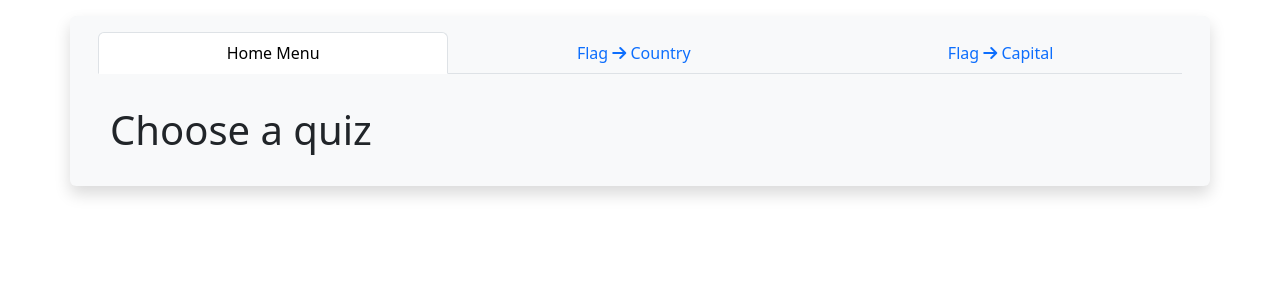
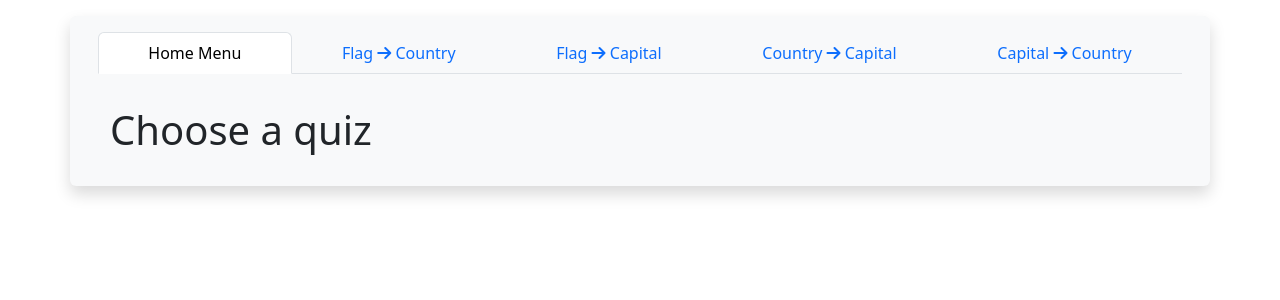
Before and after one commit to Inu-Oh/flags, a Django app: template flags/templates/index.html in a window 1280 px wide. Shown: the top 300 px of the page. Run offline with Django 5.2, Linux system fonts and the light colour scheme; the template is opened without the code that fills it, so the values that code supplies are empty.

Commit message:
start setting up country and capital quizzes

```diff
--- a/flags/static/flags.js
+++ b/flags/static/flags.js
@@ -3,6 +3,8 @@ $(document).ready( function() {
     // Add event listeners to switch main quiz GUIs or load quiz saved to session
     $('#flag-capital-quiz').on('click', () => loadFlagCapitalQuiz());
     $('#flag-country-quiz').on('click', () => loadFlagCountryQuiz());
+    $('#country-capital-quiz').on('click', () => loadCountryCapitalQuiz());
+    $('#capital-country-quiz').on('click', () => loadCapitalCountryQuiz());
     // Switch automatically if a quiz is storred in session
     fetch('check_session')
     .then(response => response.json())
@@ -14,11 +16,77 @@ $(document).ready( function() {
             case "flag_country":
                 loadFlagCountryQuiz();
                 break;
+            case "country_capital":
+                loadCountryCapitalQuiz();
+                break;
+            case "capital_country":
+                loadCapitalCountryQuiz();
+                break;
             default:
                 break;
         }
     })
 });
+
+
+function loadCapitalCountryQuiz() {
+    loadCard();
+    $('#country').attr('id', "capital");
+}
+
+
+function loadCountryCapitalQuiz() {
+    loadCard();
+}
+
+
+function loadCard() {
+    $('#quiz-card').html(`<div class="card mb-3 pt-2 bg-secondary border-light">
+        <p id="score" class="pb-3 fs-5 fw-bold text-light"></p>
+    </div>
+
+    <div class="card">
+        <p id="country" class=""></p>
+    </div>
+
+    <div id="card-bod" class="container bg-light border-light">
+        <div id="hint-frame" class="ps-2 my-1">
+                <p id="hint-text"></p>
+        </div>
+        <div id="feedback-form-frame">
+            <div id="feedback" hidden="true" class="row py-2">
+                <div class="col-10">
+                    <p id="feedback-text" class="ps-2 fs-5 fw-bold"></p>
+                </div>
+                <div class="col-2">
+                    <a id="next" class="btn btn-success" href="#">Next</a>
+                </div>
+            </div>
+
+            <form id="quiz-form" action="" class="row py-2" hidden="true" autocomplete="off">
+                <div class="col-9">
+                    <input id="answer" class="form-control" type="text"
+                        name="answer" placeholder="Enter country" value="" autofocus >
+                </div>
+                <div class="col-3">
+                    <input id="submit" class="btn btn-success form-control"
+                    type="button" value="Submit">
+                </div>
+            </form>
+        </div>
+    </div>`);
+
+    // Set events listeners
+    $('#next').on('click', () => loadNextFlag());
+    $('#quiz-form').on('submit', function(event) {
+        event.preventDefault();
+    });
+    $('#answer').on('keypress', function(event) {
+        if (event.key === 'Enter') {
+            $('#submit').click();
+        }
+    });
+}
 
 
 function flagCapitalFeedback() {
--- a/templates/base_menu.html
+++ b/templates/base_menu.html
@@ -24,12 +24,20 @@
         <a id="home-link" class="nav-link link-style active" href="{{ x }}">Home Menu</a>
     </li>
     <li class="flex-sm-fill text-sm-center nav-item">
-        <a id="flag-country-quiz" class="nav-link link-style" href="#">
+        <a id="flag-country-quiz" class="nav-link link-style" href="">
             Flag <i class="fa fa-arrow-right"></i> Country</a>
     </li>
     <li class="flex-sm-fill text-sm-center nav-item">
-        <a id="flag-capital-quiz" class="nav-link link-style" href="#">
+        <a id="flag-capital-quiz" class="nav-link link-style" href="">
             Flag <i class="fa fa-arrow-right"></i> Capital</a>
+    </li>
+    <li class="flex-sm-fill text-sm-center nav-item">
+        <a id="country-capital-quiz" class="nav-link link-style" href="">
+            Country <i class="fa fa-arrow-right"></i> Capital</a>
+    </li>
+    <li class="flex-sm-fill text-sm-center nav-item">
+        <a id="capital-country-quiz" class="nav-link link-style" href="">
+            Capital <i class="fa fa-arrow-right"></i> Country</a>
     </li>
     {% endif %}
 
```
